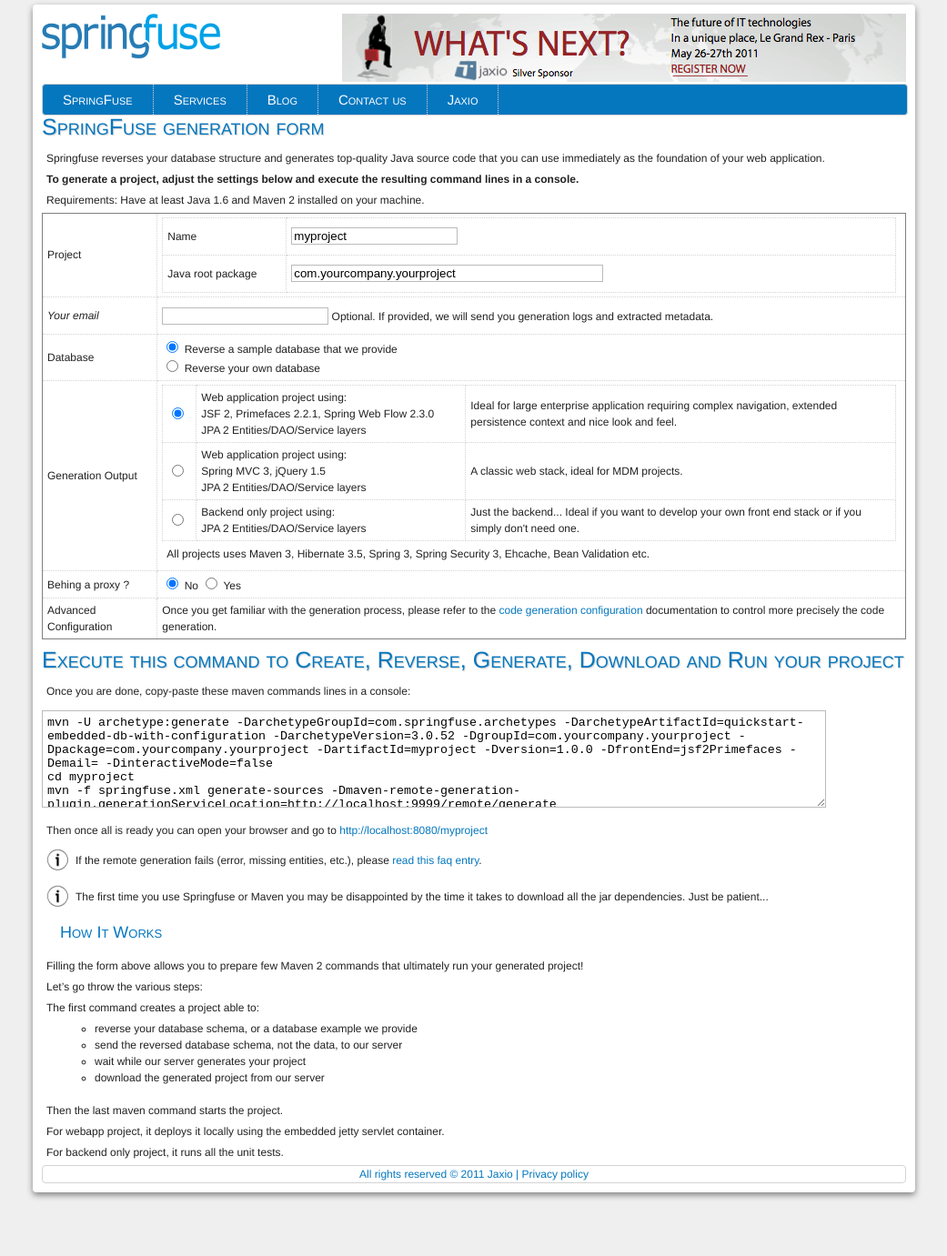
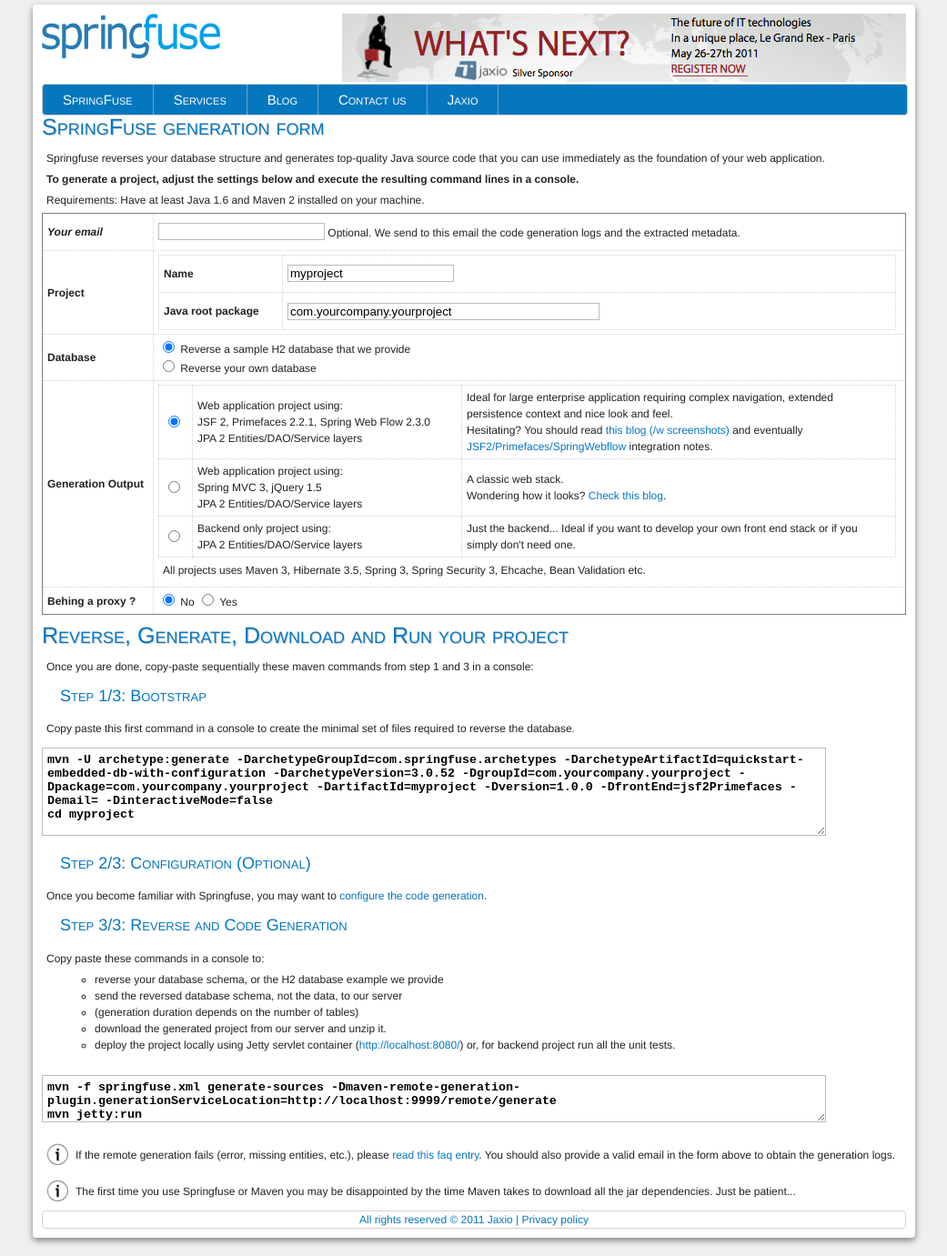
Before and after one commit to springfuse/springfuse.github.com, a Jekyll site: the page built from index.md, in a window 1280 px wide. Shown: the whole page at 91% size, without its empty margins (119-1160 px from the left). Built offline with Jekyll 4.4.1, drawn with Linux system fonts in a browser that asks for light colours; Markdown is read by kramdown in place of the engine named in the settings; before the commit the page ends 1331 px from its top, so only the background shows below that.

Commit message:
some cleanup and try to make it more clear

```diff
--- a/_layouts/english.html
+++ b/_layouts/english.html
@@ -16,9 +16,7 @@
 						<div class="sub" style="width: 250px">
 							<ul style="width: 250px">
 								<li><a href="/what-is-springfuse.html">What is springfuse ?</a></li>
-								<li><a href="/where-to-start-guide.html">Where to start ?</a></li>
-								<li><a href="/code-generation-configuration.html">Code generation configuration</a></li>
-								<li><a href="/jsf2-primefaces-spring-webflow-integration-tutorial.html">JSF, Primefrace, SpringWebflow tutorial</a></li>
+								<li><a href="/documentation/pdf/springfuse.pdf">Documentation</a></li>
 								<li><a href="/spring-security-integration-tutorial.html">Spring security tutorial</a></li>
 								<li><a href="/features-comparisons.html">Features comparisons</a></li>
 								<li><a href="/change-log.html">Changelog</a></li>
--- a/index.md
+++ b/index.md
@@ -2,6 +2,7 @@
 layout: english
 title: SpringFuse - Online Java Code Generator
 ---
+
 
 # SpringFuse generation form
 
@@ -16,7 +17,12 @@ Requirements: Have at least Java 1.6 and Maven 2 installed on your machine.
 table#quickstart {
 	border: 1px solid gray;
 }
-table#quickstart tbody tr th, table#quickstart tbody tr td {
+table#quickstart tbody tr th {
+	border: 1px dotted lightgray;
+	font-weight:bold;
+}
+
+table#quickstart tbody tr td {
 	border: 1px dotted lightgray;
 }
 
@@ -35,6 +41,12 @@ input.error {
 <form class="form">
 	<tbody>
 		<tr>
+			<th><i>Your email</i></th>
+			<td>
+				<input type="text" id="email" class="updateCommand"> Optional. We send to this email the code generation logs and the extracted metadata.
+			</td>
+		</tr>
+		<tr>
 			<th>Project</th>
 			<td>
 				<table>
@@ -51,20 +63,13 @@ input.error {
 				</table>
 			</td>
 		</tr>
-
-		<tr>
-			<th><i>Your email</i></th>
-			<td>
-				<input type="text" id="email" class="updateCommand"> Optional. If provided, we will send you generation logs and extracted metadata.
-			</td>
-		</tr>
 		<tr>
 			<th>Database</th>
 			<td>
 				<input type="radio" name="archetypeArtifactId" id="archetypeArtifactId3" value="quickstart-embedded-db-with-configuration" class="updateCommand" checked="checked">
 				<label for="archetypeArtifactId3" title="No need to have a database, we will create an embedded database for you, and reverse it.<br/>
 														Everything is done on your computer.">
-					Reverse a sample database that we provide
+					Reverse a sample H2 database that we provide
 				</label>
 				<br/>
 				<input type="radio" name="archetypeArtifactId" id="archetypeArtifactId1" value="quickstart" class="updateCommand">
@@ -74,34 +79,7 @@ input.error {
 				</label>
 			</td>
 		</tr>
-		<tr class="jdbc-properties" style="display: none">
-			<th>Jdbc credentials</th>
-			<td>
-				Please provide your database credentials so the springfuse plugin can connect to your database and reverse it.
-				<table>
-					<tbody
-						<tr>
-							<th style="width:120px;"><label for="jdbcUrl">Url</label></th>
-							<td><input type="text" name="jdbcUrl" id="jdbcUrl" size="70" class="updateCommand" placeholder="ex: jdbc:mysql://localhost/DBNAME"></td>
-						</tr>
-						<tr>
-							<th><label for="jdbcUser">User</label></th>
-							<td><input type="text" name="jdbcUser" id="jdbcUser" class="updateCommand" placeholder="ex: user"></td>
-						</tr>
-						<tr>
-							<th><label for="jdbcPassword">Password</label></th>
-							<td><input type="text" name="jdbcPassword" id="jdbcPassword" class="updateCommand" placeholder="ex: password"></td>
-						</tr>
-					</tbody>
-				</table>
-				<p class="tip">
-					Do not provide here your production database credentials.
-					You should only reverse a database used for development.
-					<br/>
-					These settings will be used as well in the generated project to access your database.
-				</p>
-			</td>
-		</tr>
+
 		<tr class="jdbc-properties" style="display: none">
 			<th>Jdbc driver</th>
 			<td>
@@ -156,18 +134,51 @@ input.error {
 				</table>
 			</td>
 		</tr>
+		<tr class="jdbc-properties" style="display: none">
+			<th>Jdbc credentials</th>
+			<td>
+				Please provide your database credentials so the springfuse plugin can connect to your database and reverse it.
+				<table>
+					<tbody
+						<tr>
+							<th style="width:120px;"><label for="jdbcUrl">Url</label></th>
+							<td><input type="text" name="jdbcUrl" id="jdbcUrl" size="70" class="updateCommand" placeholder="ex: jdbc:mysql://localhost/DBNAME"></td>
+						</tr>
+						<tr>
+							<th><label for="jdbcUser">User</label></th>
+							<td><input type="text" name="jdbcUser" id="jdbcUser" class="updateCommand" placeholder="ex: user"></td>
+						</tr>
+						<tr>
+							<th><label for="jdbcPassword">Password</label></th>
+							<td><input type="text" name="jdbcPassword" id="jdbcPassword" class="updateCommand" placeholder="ex: password"></td>
+						</tr>
+					</tbody>
+				</table>
+				<p class="tip">
+					Do not provide here your production database credentials.
+					You should only reverse a database used for development.
+					<br/>
+					These settings will be used as well in the generated project to access your database.
+				</p>
+			</td>
+		</tr>
 		<tr>
-			<th>Generation Output</th>
+			<th>Generation&nbsp;Output</th>
 			<td>
 				<table>
 					<tr><td><input type="radio" name="frontEnd" id="jsf2Primefaces" value="jsf2Primefaces" class="updateCommand" checked="checked"></td>
 						<td width="280">Web application project using: <br/>JSF 2, Primefaces 2.2.1, Spring Web Flow 2.3.0<br/>JPA 2 Entities/DAO/Service layers</td>
 						<td>Ideal for large enterprise application requiring complex navigation,
-							extended persistence context and nice look and feel.<br/></td></tr>
+							extended persistence context and nice look and feel.<br/>
 
+							Hesitating? You should read <a href="/2011/01/04/springfuse-generates-primefaces-with-spring-webflow-frontend.html" target="_new">this blog (/w screenshots)</a>
+							and eventually <a href="/jsf2-primefaces-spring-webflow-integration-tutorial.html" target="_new">JSF2/Primefaces/SpringWebflow</a> integration notes.
+							</td></tr>
 					<tr><td><input type="radio" name="frontEnd" id="springMvc" value="springMvc" class="updateCommand"></td>
 						<td>Web application project using: <br/>Spring MVC 3, jQuery 1.5<br/>JPA 2 Entities/DAO/Service layers</td>
-						<td>A classic web stack, ideal for MDM projects.</td></tr>
+						<td>A classic web stack.<br/>
+						Wondering how it looks? <a href="/2011/05/04/generate-spring-mvc3-jquery-jpa2-crud-applications.html" target="_new">Check this blog</a>.
+						</td></tr>
 
 					<tr><td><input type="radio" name="frontEnd"	 value="backendOnly" class="updateCommand"></td>
 						<td>Backend only project using: <br/>JPA 2 Entities/DAO/Service layers</td>
@@ -231,12 +242,6 @@ input.error {
 						If not already done, please <a href="http://maven.apache.org/guides/mini/guide-proxies.html" target="_new">configure  maven to use this proxy</a> too.
 					</p>
 				</div>
-			</td>
-		</tr>
-		<tr>
-			<th>Advanced Configuration</th>
-			<td>
-				Once you get familiar with the generation process, please refer to the <a href="/documentation/springfuse.html" target="_new">code generation configuration</a> documentation to control more precisely the code generation.<br/>
 			</td>
 		</tr>
 	</tbody>
@@ -439,6 +446,9 @@ input.error {
 	$(document).ready(function() {
 		$(".updateCommand").change(updateCommand);
 		$("#cmdLine").click(function() {
+			$(this).select();
+		});
+		$("#cmdLine2").click(function() {
 			$(this).select();
 		});
 		$("#jdbcUrl").change(function() {
@@ -474,37 +484,34 @@ input.error {
 </script>
 </div>
 
-# Execute this command to Create, Reverse, Generate, Download and Run your project
+# Reverse, Generate, Download and Run your project
 
-Once you are done, copy-paste these maven commands lines in a console:
+Once you are done, copy-paste sequentially these maven commands from step 1 and 3 in a console:
 
-<textarea id="cmdLine" rows="6" cols="80" readonly="readonly" style="width:850px;height:95px" title="Cut and paste this command line to create your project"></textarea>
-<p class="open-your-browser">
-	Then once all is ready you can open your browser and go to <span id="destinationUrl"><a href="http://localhost:8080/myproject">http://localhost:8080/myproject</a></span>
-</p>
+## Step 1/3: Bootstrap
+Copy paste this first command in a console to create the minimal set of files required to reverse the database.
+<textarea id="cmdLine" rows="4" cols="80" readonly="readonly" style="width:850px;height:85px; font-weight: bold" title="Cut and paste this command line to create your project"></textarea>
+
+## Step 2/3:  Configuration (Optional)
+Once you become familiar with Springfuse, you may want to <a href="/code-generation-configuration.html" target="_new">configure the code generation</a>.
+
+## Step 3/3: Reverse and Code Generation
+
+Copy paste these commands in a console to:
+
+* reverse your database schema, or the H2 database example we provide
+* send the reversed database schema, not the data, to our server
+* (generation duration depends on the number of tables)
+* download the generated project from our server and unzip it.
+* deploy the project locally using Jetty servlet container (<a href="http://localhost:8080/">http://localhost:8080/</a>) or, for backend project run all the unit tests.
+
+<textarea id="cmdLine2" rows="2" cols="80" readonly="readonly" style="width:850px;height:40px;font-weight: bold"></textarea>
+
 <p class="tip">
 	If the remote generation fails (error, missing entities, etc.), please <a href="/faq.html#question_remote_generation_failed" target="_new">read this faq entry</a>.
+	You should also provide a valid email in the form above to obtain the generation logs.
 </p>
 
 <p class="tip">
-The first time you use Springfuse or Maven you may be disappointed by the time it takes to download all the jar dependencies. Just be patient...
+	The first time you use Springfuse or Maven you may be disappointed by the time Maven takes to download all the jar dependencies. Just be patient...
 </p>
-
-## How It Works
-
-Filling the form above allows you to prepare few Maven 2 commands that ultimately run your generated project!
-
-Let's go throw the various steps:
-
-The first command creates a project able to:
-
-* reverse your database schema, or a database example we provide
-* send the reversed database schema, not the data, to our server
-* wait while our server generates your project
-* download the generated project from our server
-
-Then the last maven command starts the project.
-
-For webapp project, it deploys it locally using the embedded jetty servlet container.
-
-For backend only project, it runs all the unit tests.
```
Also changed, not shown: other parts of index.md (+8 -6 lines), code-generation-configuration.md (+12 -11 lines), jsf2-primefaces-spring-webflow-integration-tutorial.md (+9 -8 lines).
